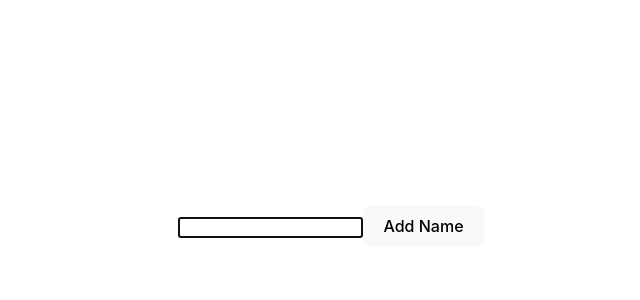
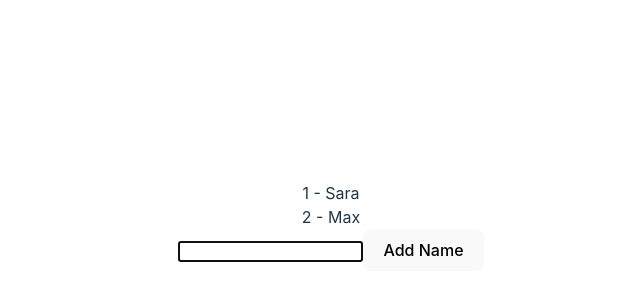
Before and after one commit to danielcalvolopez/reducer-practice, a React (Vite) app: page / in a window 1280 px wide. Shown: the part 174-474 px from the top of the page, without its empty margins (309-949 px from the left). Built offline with nearby package versions, Linux system fonts and the light colour scheme.

Commit message:
add name to list as an object with id

```diff
--- a/src/components/useRef/Input.jsx
+++ b/src/components/useRef/Input.jsx
@@ -7,16 +7,22 @@ const Input = () => {
     inputRef.current.focus();
   }, []);
 
-  const [names, setNames] = useState([]);
+  const idRef = useRef(1);
+  const [names, setNames] = useState([
+    { id: idRef.current++, name: "Sara" },
+    { id: idRef.current++, name: "Max" },
+  ]);
 
-  const onAddName = (event) => {
-    setNames([...names, inputRef.current.value]);
+  const onAddName = () => {
+    setNames([...names, { id: idRef.current++, name: inputRef.current.value }]);
     inputRef.current.value = "";
   };
   return (
     <div>
-      {names.map((name) => (
-        <div key={name}>{name}</div>
+      {names.map(({ name, id }) => (
+        <div key={id}>
+          {id} - {name}
+        </div>
       ))}
       <input ref={inputRef} type="text" />
       <button onClick={onAddName}>Add Name</button>
```
